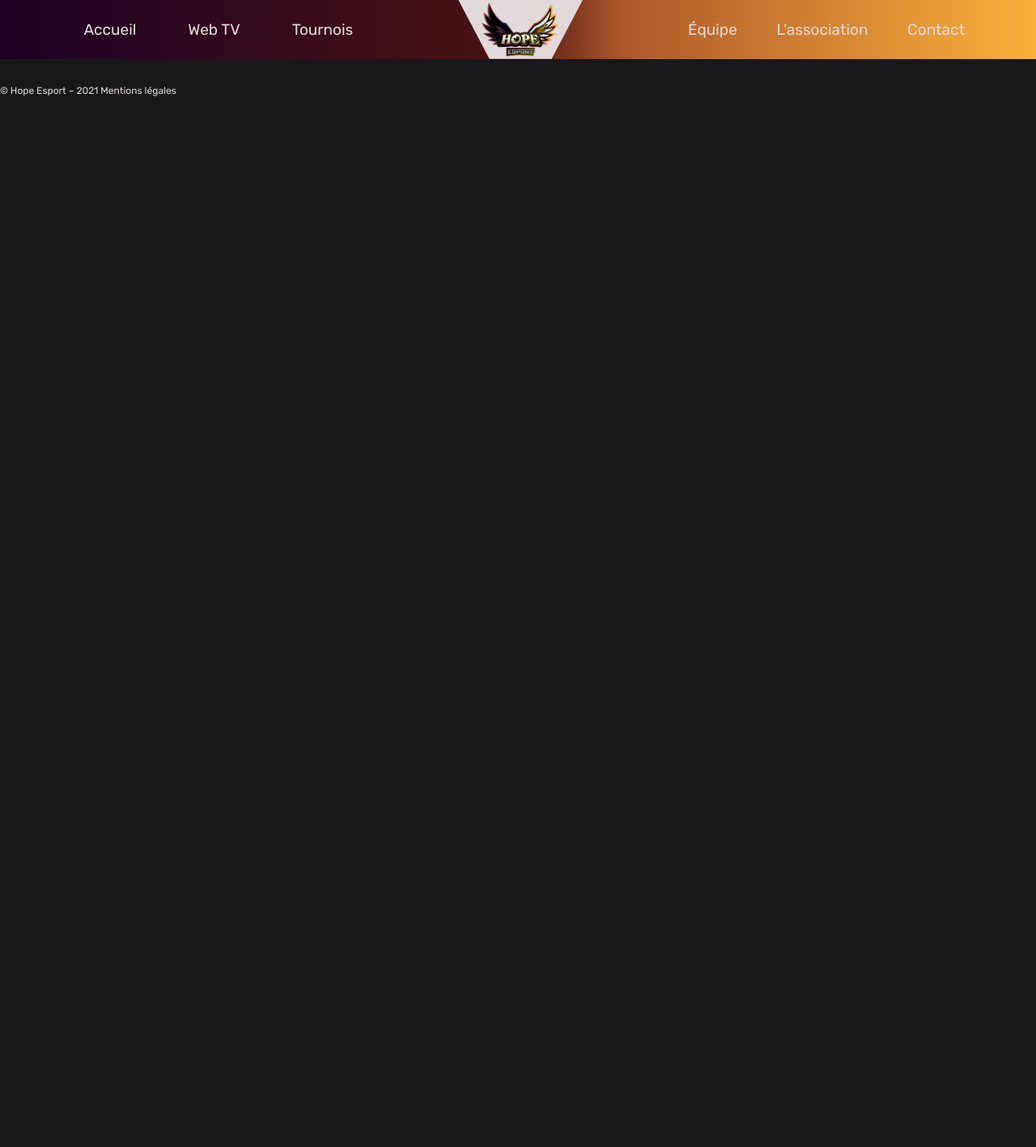
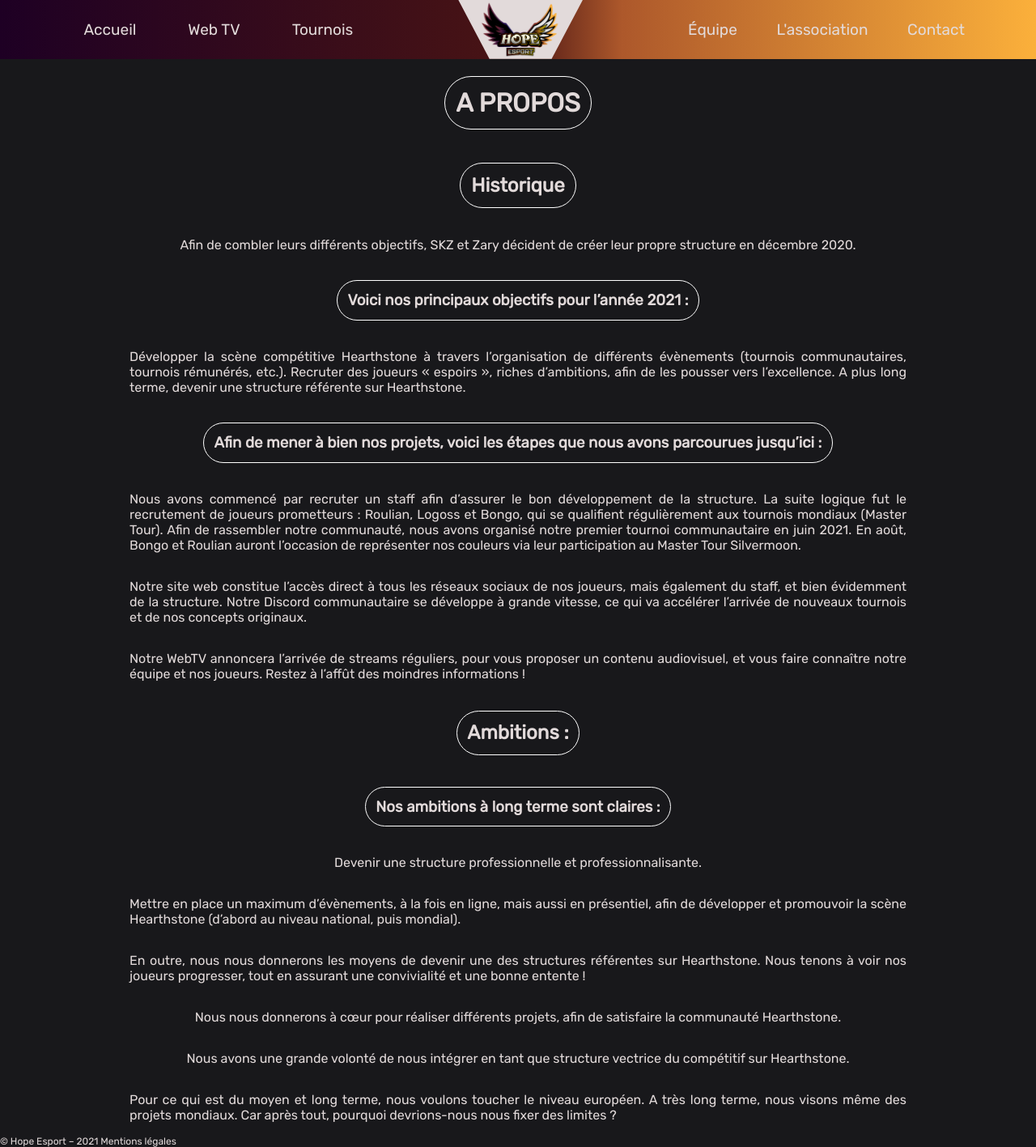
Before and after one commit to ServetoAM/hackathonHope-front, a React (Create React App) app: page /a-propos in a window 1280 px wide. Shown: the whole page at 81% size. Before the commit the page ends 800 px from the top, so only its background shows below. Built offline with nearby package versions, Linux system fonts and the light colour scheme.

Commit message:
fin d'accueil et préparation de à propos, manque css à propos

```diff
--- a/src/App.js
+++ b/src/App.js
@@ -5,6 +5,7 @@ import Staff from './components/pages/staff/Staff.jsx';
 import WebTV from './components/pages/webTV/WebTV.jsx';
 import Home from './components/pages/accueil/Home.jsx';
 import Equipe from './components/pages/equipe/Equipe.jsx';
+import Propos from './components/pages/apropos/Propos.jsx';
 import { BrowserRouter as Router, Switch, Route } from 'react-router-dom';
 
 function App() {
@@ -18,6 +19,7 @@ function App() {
             <Route path="/equipe" component={Equipe}/>
             <Route path="/contact" component={ContactForm}/>
             <Route path="/staff" component={Staff}/>
+            <Route path="/a-propos" component={Propos}/>
           </Switch>
       </Router>
       <p className="footer">© Hope Esport – 2021 Mentions légales</p>
--- a/src/components/navbar/Navbar.jsx
+++ b/src/components/navbar/Navbar.jsx
@@ -32,7 +32,7 @@ function Navbar() {
 					<Link className="text-decoration" to="/staff"><li className="button3">Staff</li></Link>
 						</ul>
 				</div>
-				<Link className="button2">Contact</Link>
+				<Link className="button2" to="/contact">Contact</Link>
 			</div>
 		</div>
 	)
--- a/src/components/pages/accueil/Home.css
+++ b/src/components/pages/accueil/Home.css
@@ -4,13 +4,15 @@
     justify-content: center;
 }
 
-.homeSub{
+.homeText{
     display: flex;
-}
-
-.homeText{
-margin-top: 1vw;
-margin-bottom: 1vw;
+    margin-top: 1vw;
+    margin-bottom: 1vw;
+    justify-content: center;
+    text-align: justify;
+    width: 60%;
+    margin-left: auto;
+    margin-right: auto;
 }
 
 .homeShirt{
--- a/src/components/pages/accueil/Home.jsx
+++ b/src/components/pages/accueil/Home.jsx
@@ -22,7 +22,7 @@ function Home() {
                     href="https://eliminate.fr/categorie-produit/hope-esport/"
                     />
             </a>
-            <p className="homeText">Elle est présente sur la scène de la compétition française et européenne. Les valeurs principales sont l'ambition, la performance, la communauté et l'esprit d'équipe. Hope Esport se bat <b>#Untiltheend</b>.</p>
+            <p className="homeText">Elle est présente sur la scène de la compétition française et européenne. Elle possède sa propre merch disponible pour tous. Les valeurs principales sont l'ambition, la performance, la communauté et l'esprit d'équipe. Hope Esport se bat #Untiltheend.</p>
             {/* <div className="homeSub"> */}
                 <img className="HSLogo2" src={HS_Logo} alt="Logo HearthStone" />
             {/* </div> */}
--- /dev/null
+++ b/src/components/pages/apropos/Propos.css
@@ -0,0 +1,30 @@
+.propos{
+    display: flex;
+    flex-direction: column;
+    align-items: center;
+    width: 75%;
+    margin: auto;
+}
+
+.proposH1{
+border: 1px solid white;
+border-radius: 10vw;
+padding: 1vw;
+}
+
+.proposH2{
+    border: 1px solid white;
+    border-radius: 10vw;
+    padding: 1vw;
+}
+
+.proposH3{
+    border: 1px solid white;
+    border-radius: 10vw;
+    padding: 1vw;
+}
+
+.proposP{
+    display: flex;
+    text-align: justify;
+}
--- /dev/null
+++ b/src/components/pages/apropos/Propos.jsx
@@ -0,0 +1,65 @@
+import React from 'react';
+import './Propos.css'
+
+function Propos() {
+    return (
+        <div className="propos">
+            <h1 className="proposH1">A PROPOS</h1>
+
+            <h2 className="proposH2">Historique</h2>
+
+            <p className="proposP">Afin de combler leurs différents objectifs, SKZ et Zary décident de créer leur propre structure en décembre 2020.</p>
+
+            <h3 className="proposH3">Voici nos principaux objectifs pour l’année 2021 :</h3>
+
+            <p className="proposP">Développer la scène compétitive Hearthstone à travers l’organisation de différents évènements (tournois communautaires, tournois rémunérés, etc.).
+                Recruter des joueurs « espoirs », riches d’ambitions, afin de les pousser vers l’excellence.
+                A plus long terme, devenir une structure référente sur Hearthstone.
+            </p>
+
+            <h3 className="proposH3">Afin de mener à bien nos projets, voici les étapes que nous avons parcourues jusqu’ici :</h3>
+
+            <p className="proposP">
+            Nous avons commencé par recruter un staff afin d’assurer le bon développement de la structure.
+La suite logique fut le recrutement de joueurs prometteurs : Roulian, Logoss et Bongo, qui se qualifient régulièrement aux tournois mondiaux (Master Tour).
+Afin de rassembler notre communauté, nous avons organisé notre premier tournoi communautaire en juin 2021.
+En août, Bongo et Roulian auront l’occasion de représenter nos couleurs via leur participation au Master Tour Silvermoon.
+            </p>
+
+            <p className="proposP">
+            Notre site web constitue l’accès direct à tous les réseaux sociaux de nos joueurs, mais également du staff, et bien évidemment de la structure. Notre Discord communautaire se développe à grande vitesse, ce qui va accélérer l’arrivée de nouveaux tournois et de nos concepts originaux.
+            </p>
+
+            <p className="proposP">
+            Notre WebTV annoncera l’arrivée de streams réguliers, pour vous proposer un contenu audiovisuel, et vous faire connaître notre équipe et nos joueurs. Restez à l’affût des moindres informations !
+            </p>
+
+            <h2 className="proposH2">Ambitions :</h2>
+
+            <h3 className="proposH3">Nos ambitions à long terme sont claires :</h3>
+
+            <p className="proposP">
+            Devenir une structure professionnelle et professionnalisante.
+            </p>
+
+            <p className="proposP">
+            Mettre en place un maximum d’évènements, à la fois en ligne, mais aussi en présentiel, afin de développer et promouvoir la scène Hearthstone (d’abord au niveau national, puis mondial).
+            </p>
+            <p className="proposP">
+            En outre, nous nous donnerons les moyens de devenir une des structures référentes sur Hearthstone. Nous tenons à voir nos joueurs progresser, tout en assurant une convivialité et une bonne entente !
+            </p>
+            <p className="proposP">
+Nous nous donnerons à cœur pour réaliser différents projets, afin de satisfaire la communauté Hearthstone.
+            </p>
+            <p className="proposP">
+Nous avons une grande volonté de nous intégrer en tant que structure vectrice du compétitif sur Hearthstone.
+            </p>
+            <p className="proposP">
+Pour ce qui est du moyen et long terme, nous voulons toucher le niveau européen. A très long terme, nous visons même des projets mondiaux. Car après tout, pourquoi devrions-nous nous fixer des limites ?
+            </p>
+
+        </div>
+    )
+}
+
+export default Propos
--- a/src/components/pages/webTV/WebTV.jsx
+++ b/src/components/pages/webTV/WebTV.jsx
@@ -4,7 +4,7 @@ import './WebTV.scss'
 
 function WebTV() {
 	return (
-		<div>
+		<div className="webtv">
 			<h2>Bienvenue sur la WebTV de la Hope ESport, structure française d’e-sport sur Hearthstone.</h2>
 			<p>Vous voulez du tryhard, de la bonne humeur, de la convivialité ? C’est par ici ! Retrouvez nos joueurs passionnés,
 				 régulièrement dans le top Legend du ladder, en open cups, et dans les principaux tournois auxquels ils participent.
--- a/src/components/pages/webTV/WebTV.scss
+++ b/src/components/pages/webTV/WebTV.scss
@@ -1,10 +1,10 @@
-h2 {
+.webtv h2 {
 	text-align: center;
 	margin: auto;
 	padding-top: 15vh;
 }
 
-p {
+.webtv p {
 	width: 52% ;
 	text-align: justify;
 	margin: auto;
```
